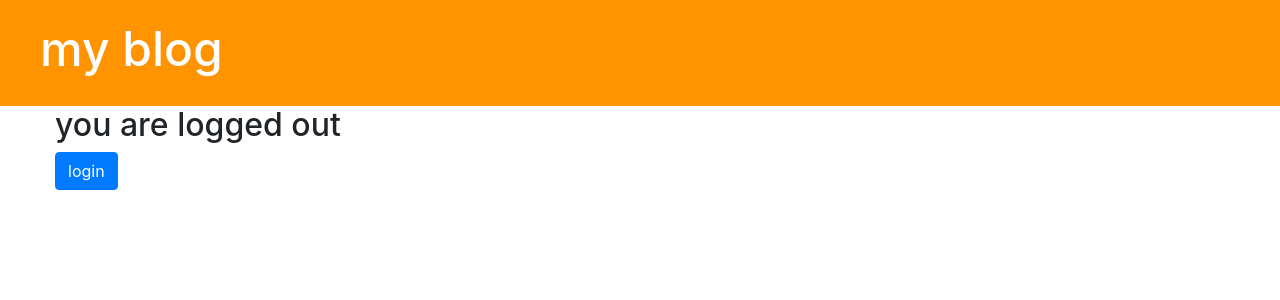
After one commit to QandeelKhan/my_django_site, a Django app: page /accounts/logout/ in a window 1280 px wide. The commit adds this page. Shown: the top 300 px of the page. Run offline with Django 3.2, Linux system fonts and the light colour scheme; some libraries are stand-ins or nearby versions.

Commit message:
add log out functionality

```diff
--- /dev/null
+++ b/blog/templates/registration/logout.html
@@ -0,0 +1,6 @@
+{% extends "base.html" %}
+{% block title %}Logged out{% endblock  %}
+{% block content %}
+    <h2>you are logged out</h2>
+        <a href="{% url 'login' %}"><button type="submit" class="btn btn-primary">login</button></a>
+{% endblock  %}
--- a/blog/urls.py
+++ b/blog/urls.py
@@ -1,6 +1,5 @@
 from django.urls import path
 from . import views
-from django.contrib.auth import views as auth_views
 
 app_name = 'blog'
 
@@ -11,6 +10,4 @@ urlpatterns = [
     path('post/<int:post_id>/edit/', views.post_edit, name='post_edit'),
     path('drafts/', views.post_draft_list, name='post_draft_list'),
     path('post/<int:post_id>/publish', views.post_publish, name='post_publish'),
-    path('accounts/login/', auth_views.LoginView.as_view(template_name='registration/login.html'), name='login'),
-    # path('accounts/login/', auth_views.LoginView, name='login'),
 ]
--- a/mysite/urls.py
+++ b/mysite/urls.py
@@ -15,9 +15,13 @@ Including another URLconf
 """
 from django.contrib import admin
 from django.urls import path, include
+from django.contrib.auth import views as auth_views
 
 
 urlpatterns = [
     path('admin/', admin.site.urls),
     path('', include("blog.urls")),
+    path('accounts/login/', auth_views.LoginView.as_view(template_name='registration/login.html'), name='login'),
+    # path('accounts/login/', auth_views.LoginView, name='login'),
+    path('accounts/logout/', auth_views.LogoutView.as_view(template_name='registration/logout.html'), name='logout', kwargs={'next_page': '/'}),
 ]
--- a/templates/base.html
+++ b/templates/base.html
@@ -20,6 +20,7 @@
         {% if user.is_authenticated %}
         <a href="{% url 'blog:post_draft_list' %}" class="top-menu"><i class="fab fa-firstdraft fa-2x"></i></a>
         <a href="{% url 'blog:post_new' %}" class="top-menu"><i class="fas fa-plus fa-2x"></i></a>
+        <p class="top-menu">{{ user.username }} <small><a style="color: white;" href="{% url 'logout' %}">(log out)</a></small></p>
         {% else %}
         <a href="{% url 'blog:post_new' %}" class="top-menu"><i class="fas fa-sign-in-alt fa-2x"></i></a>
         {% endif %}
```
Also changed, not shown: db.sqlite3.
